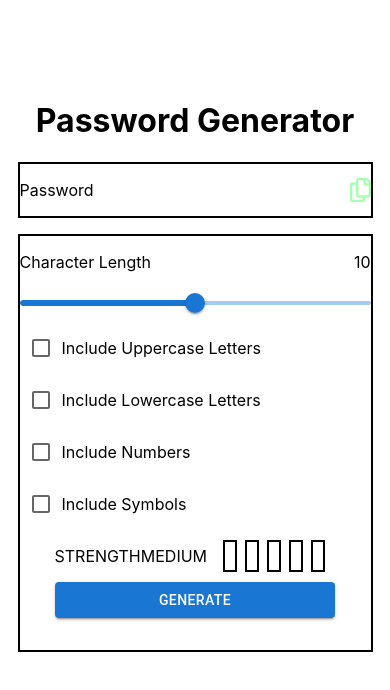
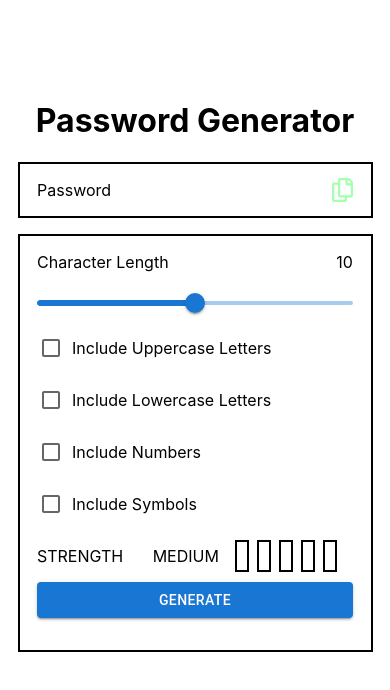
Before and after one commit to vikrambenipal/password-generator, a React (Create React App) app: page / in a window 390 px wide. Shown: the top 690 px of the page. Built offline with nearby package versions, Linux system fonts and the light colour scheme.

Commit message:
all elements are lined up responsively

```diff
--- a/src/components/Copy.js
+++ b/src/components/Copy.js
@@ -6,8 +6,8 @@ const Copy = () => {
   return (
     <Box border="2px solid black" width="90%" marginBottom="16px">
         <Box display="flex" flexDirection="row" justifyContent="space-between">
-            <p>Password</p>
-            <img src={iconCopy} style={{alignSelf: 'center'}}/>
+            <p style={{ paddingLeft: "5%"}}>Password</p>
+            <img src={iconCopy} style={{alignSelf: 'center', paddingRight: "5%"}}/>
         </Box>
     </Box>
   )
--- a/src/components/PasswordForm.js
+++ b/src/components/PasswordForm.js
@@ -15,9 +15,10 @@ const PasswordForm = () => {
   return (
     <Box border="2px solid black" width="90%">
       <Box display="flex" flexDirection="row" justifyContent="space-between">
-        <p>Character Length</p>
-        <p>{length}</p>
+        <p style={{ paddingLeft: "5%"}}>Character Length</p>
+        <p style={{ paddingRight: "5%"}}>{length}</p>
       </Box>
+      <Box padding="0 5%">
         <Slider
             size="medium"
             defaultValue={10}
@@ -27,7 +28,8 @@ const PasswordForm = () => {
             aria-label="Small"
             valueLabelDisplay="auto"
         />
-      <Box>
+      </Box>
+      <Box padding="0 3%">
         <Box display="flex" flexDirection="row">
           <Checkbox/>
           <p>Include Uppercase Letters</p>
@@ -46,7 +48,7 @@ const PasswordForm = () => {
         </Box>
       </Box>
       <Box display="flex" flexDirection="column" justifyContent="center" alignItems="center">
-        <Box display="flex" flexDirection="row" justifyContent="space-between" width="80%">
+        <Box display="flex" flexDirection="row" justifyContent="space-between" width="90%">
           <p>STRENGTH</p>
           <Box display="flex" flexDirection="row" marginRight="8px">
             <p style={{ marginRight: '16px' }}>MEDIUM</p>
@@ -57,7 +59,7 @@ const PasswordForm = () => {
             <Bar />
           </Box>
         </Box>
-        <Button style={{ width: '80%', marginBottom: '32px'}}  color="primary" variant="contained">GENERATE</Button>
+        <Button style={{ width: '90%', marginBottom: '32px'}}  color="primary" variant="contained">GENERATE</Button>
       </Box>
     </Box>
   )
```
Lines whose indentation alone changed are shown as unchanged.
